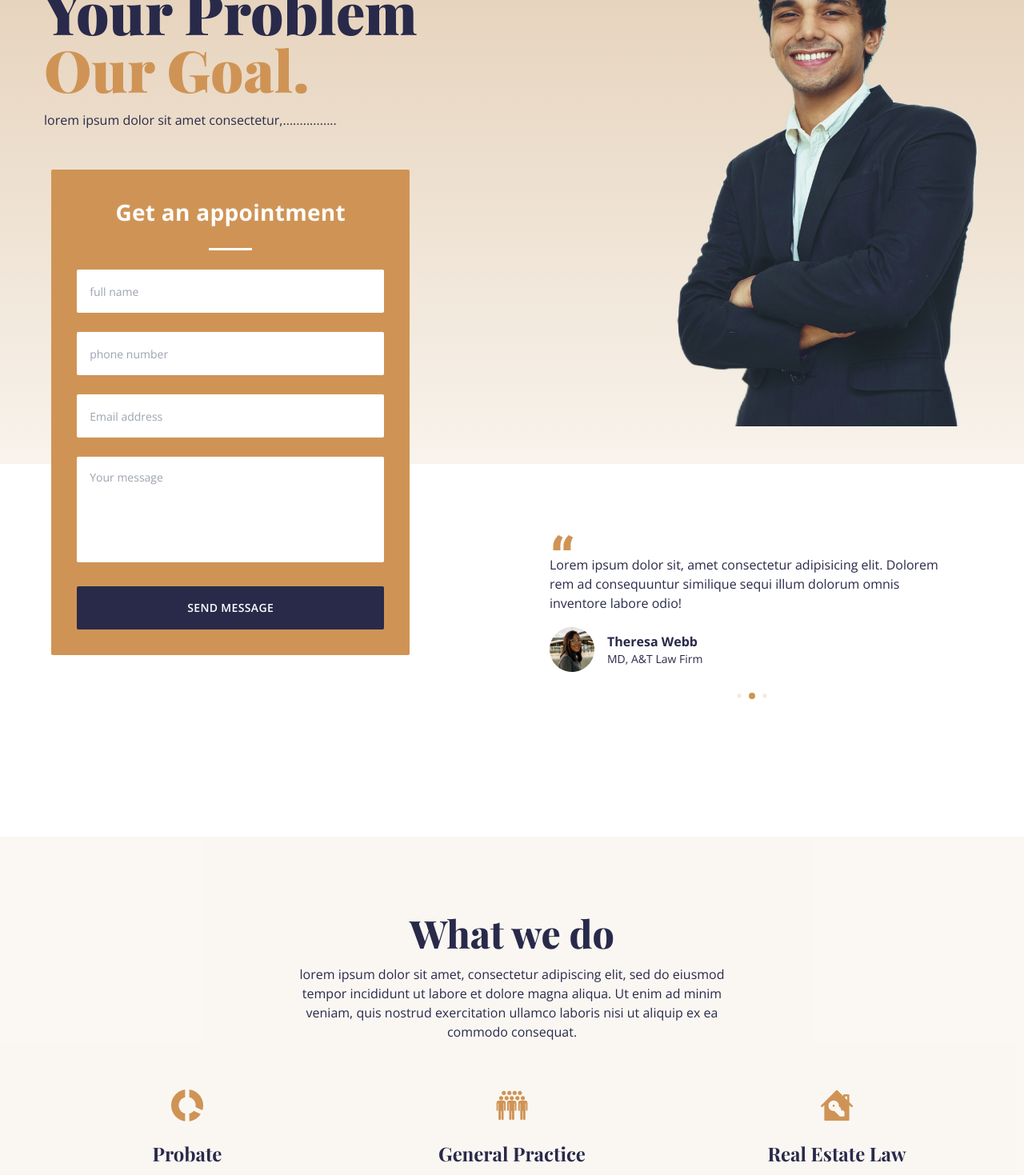
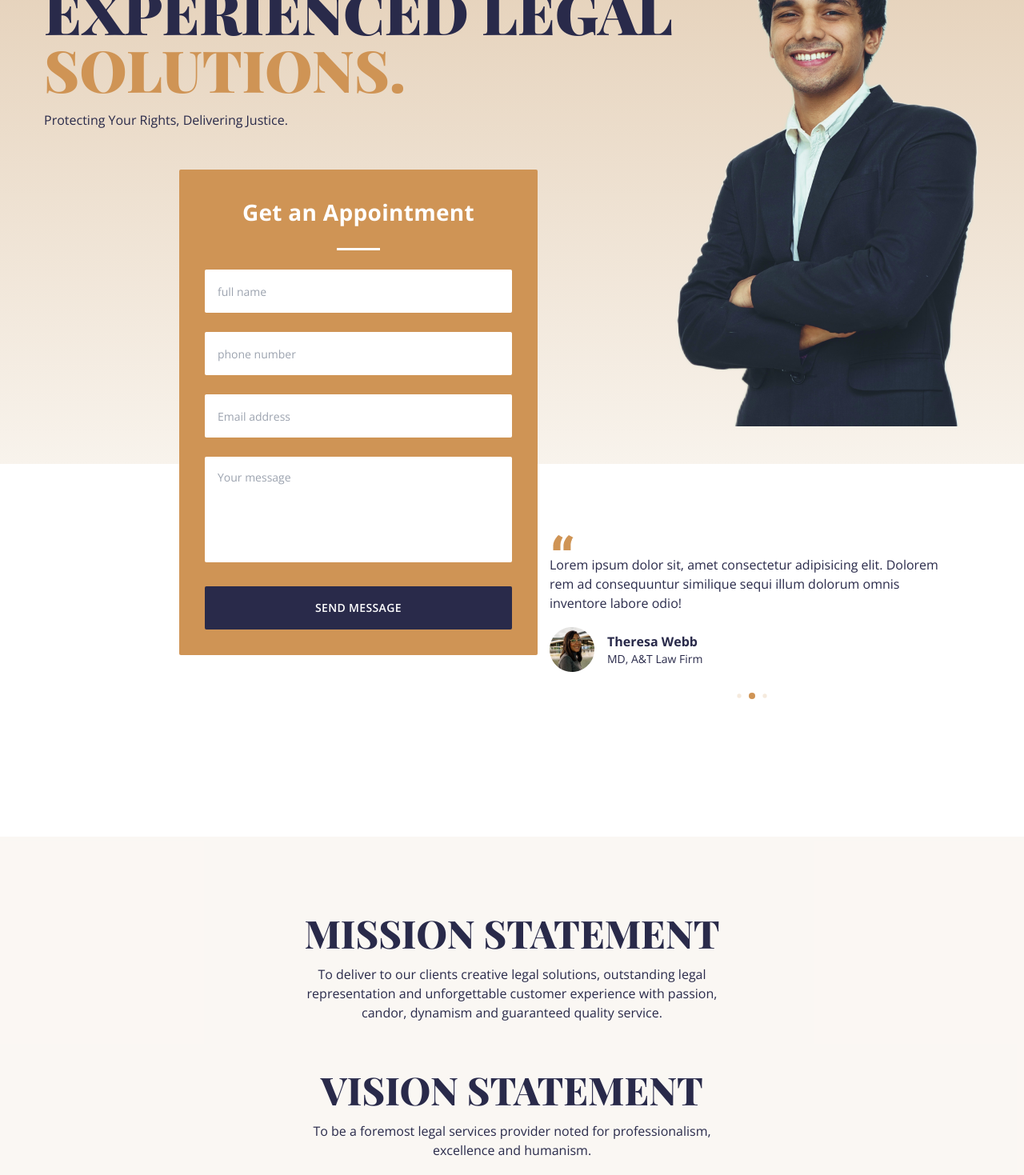
Before and after one commit to Ollatomiwa/lawfirm-website, a React (Create React App) app: page / in a window 1280 px wide. Shown: the part 220-1689 px from the top of the page at 80% size. Built offline with nearby package versions, Linux system fonts and the light colour scheme.

Commit message:
updates to components file

```diff
--- a/src/components/Appointment.js
+++ b/src/components/Appointment.js
@@ -4,7 +4,7 @@ const Appointment = () => {
     return (
         <div className="bg-accent w-full p-8 rounded-sm max-w-[22rem] md:max-w-md mx-auto">
             <h3 className='text-white text-[28px] font-bold tracking-[0.3px] text-center'>
-                Get an appointment
+                Get an Appointment
             </h3>
             <div className='w-[54px] h-[3px] bg-white my-6 mx-auto'></div>
                 {/* input group */}
--- a/src/components/Banner.js
+++ b/src/components/Banner.js
@@ -16,10 +16,10 @@ const Banner = () => {
                 <div className='text-center mx-auto h-full lg:text-left pc-8 md:p-0'>
                     <h1 className='font-primary font-black text-6xl lg:text-7xl text-primary mb-4 lg:mt-[70px]
                     leading-tight lg:heading-[90px]'>
-                        Your Problem <br/> <span className='text-accent'> Our Goal.</span>
+                        EXPERIENCED LEGAL <br/> <span className='text-accent'> SOLUTIONS.</span>
                     </h1>
                     <p className='max-w-sm mx-auto mb-[50px] lg:mx-0 lg:max-w-[540px]'>
-                        lorem ipsum dolor sit amet consectetur,................
+                        Protecting Your Rights, Delivering Justice.
                     </p>
                     {/* Appointment*/}
                     <div className='lg:absolute mx-auto max-w-[445px] lg:mx-0'></div>
--- a/src/components/Contact.js
+++ b/src/components/Contact.js
@@ -46,7 +46,7 @@ const Contact = () => {
             <div className="container mx-auto text-center">
                 <h2 className="text-5xl font-primary font-extrabold mb-4">Contact us</h2>
                 <p className="max-w-[540px] mx-auto px-6 lg:px-0 mb-[64px]">
-                    Lorem ipsum dolor sit amet consectetur adipisicing elit.
+                    179, Igbosere Road, Lagos.
                 </p>
                 <form onSubmit={handleSubmit} className="px-8 lg:px-0 max-w-[600px] mx-auto flex flex-col space-y-6 mb-[46px]">
                     <input
--- a/src/components/Header.js
+++ b/src/components/Header.js
@@ -6,7 +6,7 @@ import Nav from './Nav';
 import NavMoblie from './NavMobile';
 
 // impport Logo
-import Logo from '../assets/img/logo.png';
+import Logo from '../assets/img/d.jpg';
 
 const Header = ()=> {
     const [bg, setBg] = useState(false);
--- a/src/components/Skills.js
+++ b/src/components/Skills.js
@@ -6,11 +6,14 @@ const Skills = () => {
   return (
     <section id='skills' className='section bg-[#f8f3eca1] pb-32'>
         <div className='container mx-auto text-center'>
-            <h2 className='text-5xl font-primary font-extrabold mb-4'>What we do</h2>
+            <h2 className='text-5xl font-primary font-extrabold mb-4'>MISSION STATEMENT</h2>
             <p className='max-w-[540px] mx-auto px-6 lg:px-0 mb-[60px]'>
-                lorem ipsum dolor sit amet, consectetur adipiscing elit, sed do eiusmod tempor incididunt
-                 ut labore et dolore magna aliqua. Ut enim ad minim veniam, quis nostrud exercitation
-                 ullamco laboris nisi ut aliquip ex ea commodo consequat.
+                To deliver to our clients creative legal solutions, outstanding legal representation and unforgettable
+                customer experience with passion, candor, dynamism and guaranteed quality service.
+            </p>
+            <h2 className='text-5xl font-primary font-extrabold mb-4'>VISION STATEMENT</h2>
+            <p className='max-w-[540px] mx-auto px-6 lg:px-0 mb-[60px]'>
+                To be a foremost legal services provider noted for professionalism, excellence and humanism.
             </p>
             {/* skills grid*/}
             <div className='lg:grid lg:grid-cols-3 gap-12'>
```
